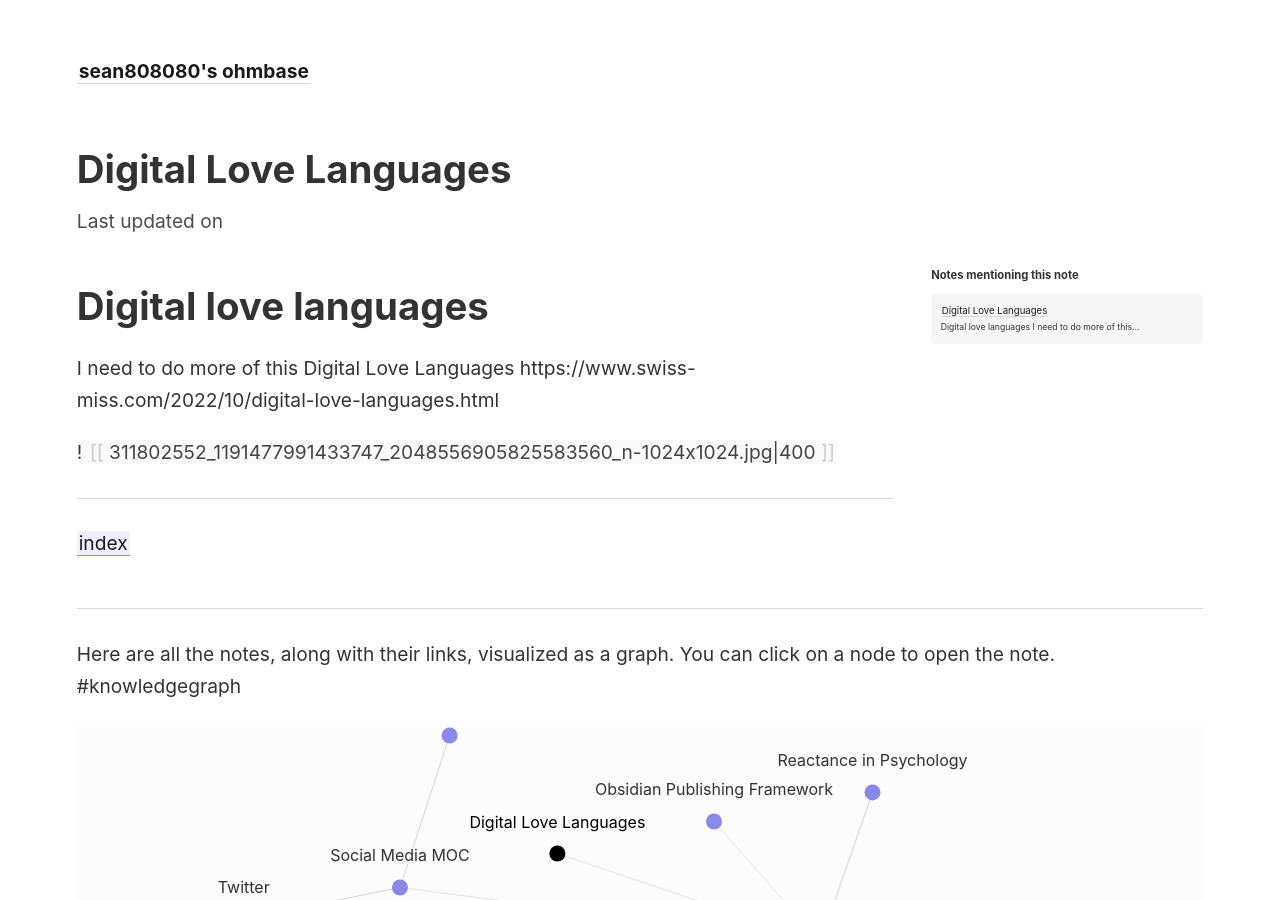
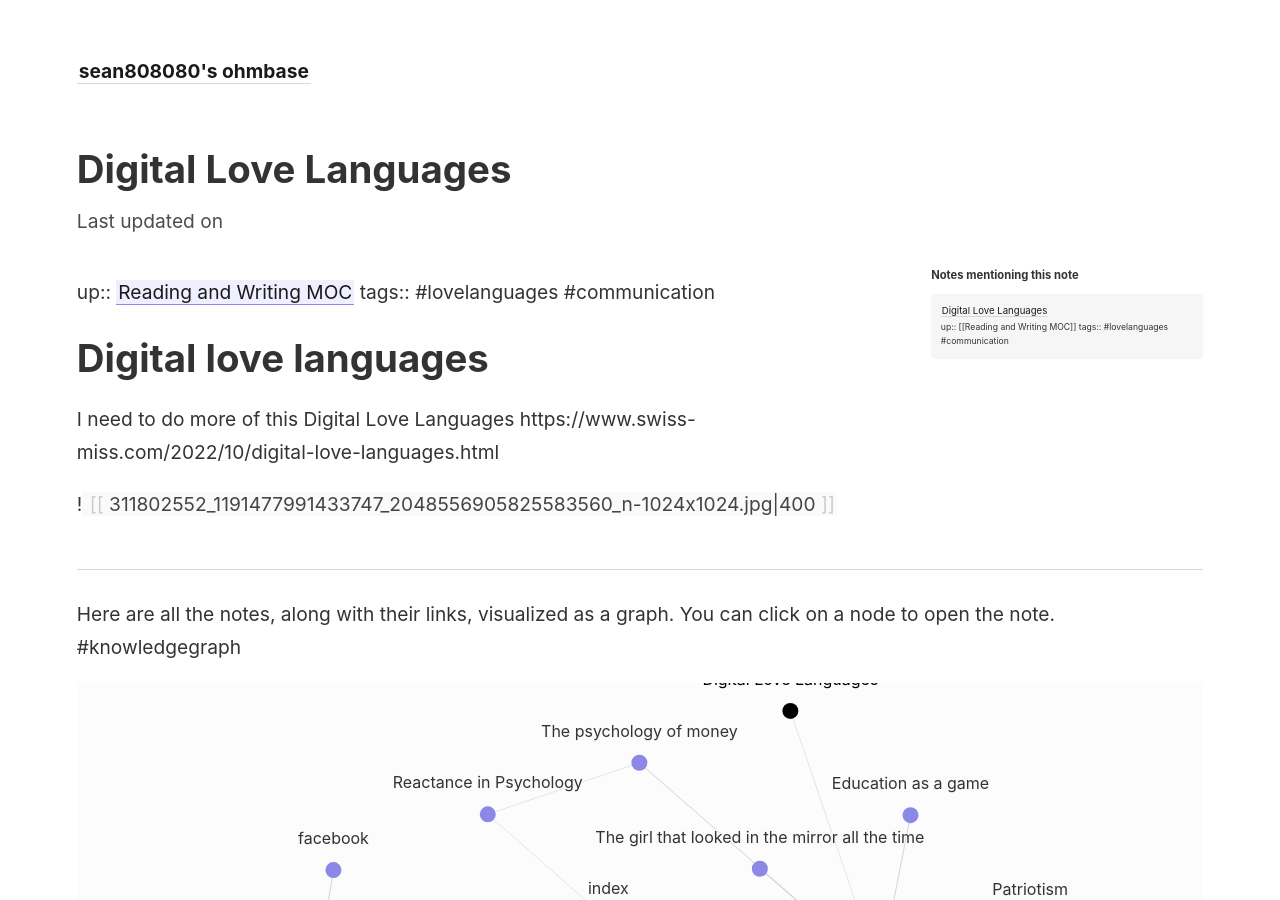
Before and after one commit to sean808080/digital-garden-jekyll, a Jekyll site: the page built from _notes/Digital Love Languages.md, in a window 1280 px wide and 900 px high. Built offline with Jekyll 4.4.1, drawn with Linux system fonts in a browser that asks for light colours.

Commit message:
PUSH NOTE : Digital love languages.md

```diff
--- a/_notes/Digital Love Languages.md
+++ b/_notes/Digital Love Languages.md
@@ -2,6 +2,9 @@
 share: TRUE
 title: "Digital Love Languages"
 ---
+up:: [[Reading and Writing MOC]]
+tags:: #lovelanguages #communication
+
 # Digital love languages
 I need to do more of this
 Digital Love Languages https://www.swiss-miss.com/2022/10/digital-love-languages.html
@@ -9,7 +12,3 @@ Digital Love Languages https://www.swiss-miss.com/2022/10/digital-love-languages
 
 
 ![[311802552_1191477991433747_2048556905825583560_n-1024x1024.jpg|400]]
-
-
----
-[[index]]
```
